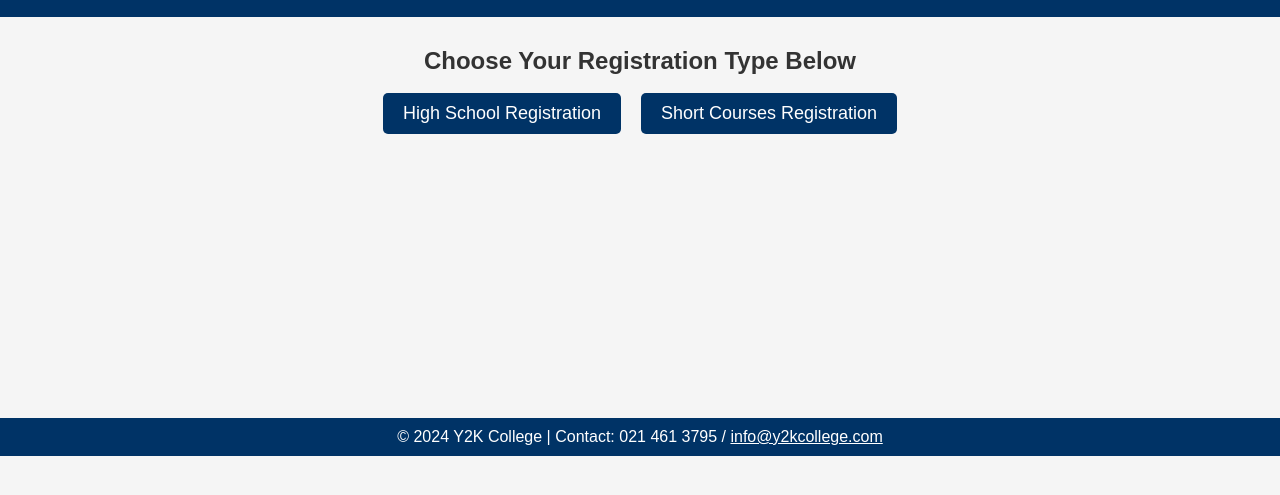
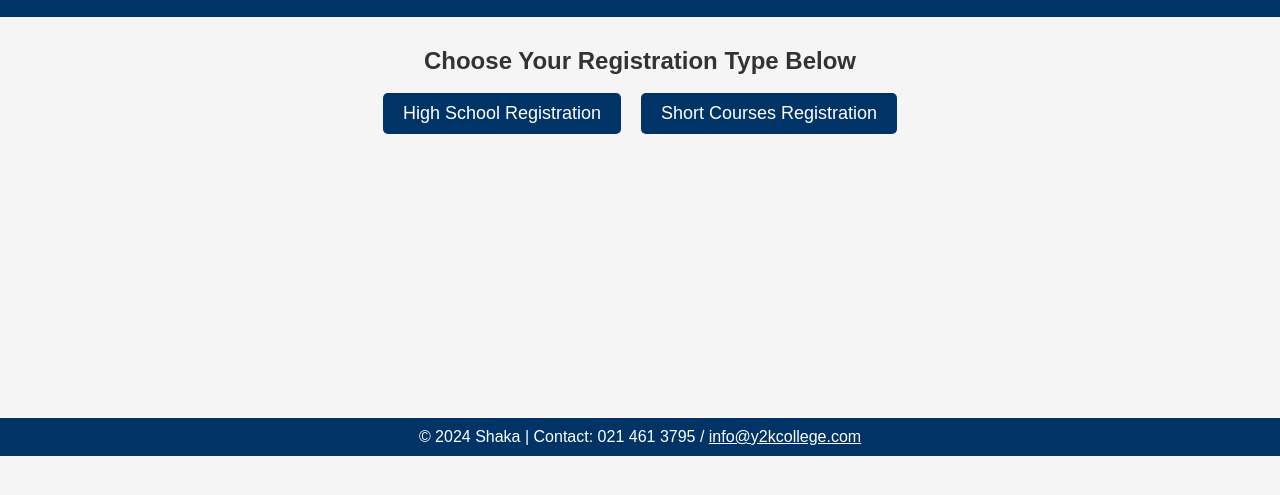
Before and after one commit to 2222-220922Shaka/Y2K-College-Registration-SYSTEM, a website: page index.html in a window 1280 px wide. Shown: the part 185-680 px from the top of the page. Drawn offline with nearby package versions, Linux system fonts and the light colour scheme.

Commit message:
Update index.html
index.html updated

```diff
--- a/index.html
+++ b/index.html
@@ -207,7 +207,7 @@
     <!-- Footer -->
     <footer>
 
-        <p>&copy; 2024 Y2K College | Contact: 021 461 3795 / <a href="mailto: info@y2k-online.co.za " style="color: white;"> info@y2kcollege.com</a></p>
+        <p>&copy; 2024 Shaka | Contact: 021 461 3795 / <a href="mailto: info@y2k-online.co.za " style="color: white;"> info@y2kcollege.com</a></p>
     </footer>
 </body>
 </html>
```
